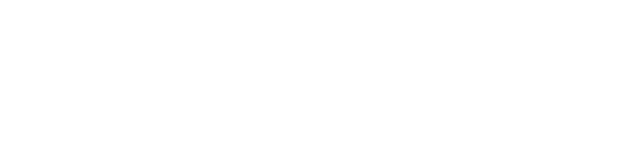
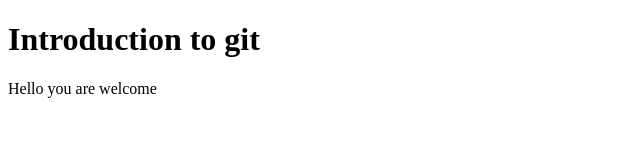
Before and after one commit to Racheal777/tutorial-git, a plain HTML site: page index.html in a window 1280 px wide. Shown: the whole page, without its empty margins (0-640 px from the left). Drawn offline with Linux system fonts and the light colour scheme.

Commit message:
second commit

```diff
--- a/index.html
+++ b/index.html
@@ -7,6 +7,9 @@
     <title>Introduction to github</title>
 </head>
 <body>
-
+    <div>
+        <h1>Introduction to git</h1>
+        <p>Hello you are welcome</p>
+    </div>
 </body>
 </html>
```
